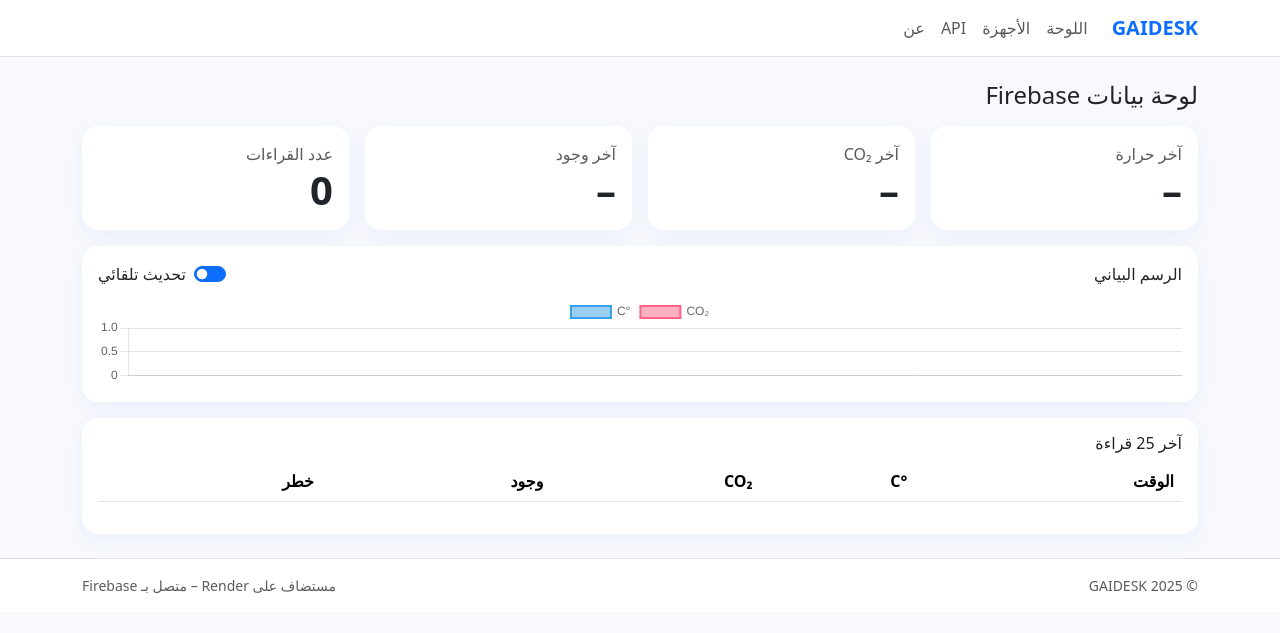
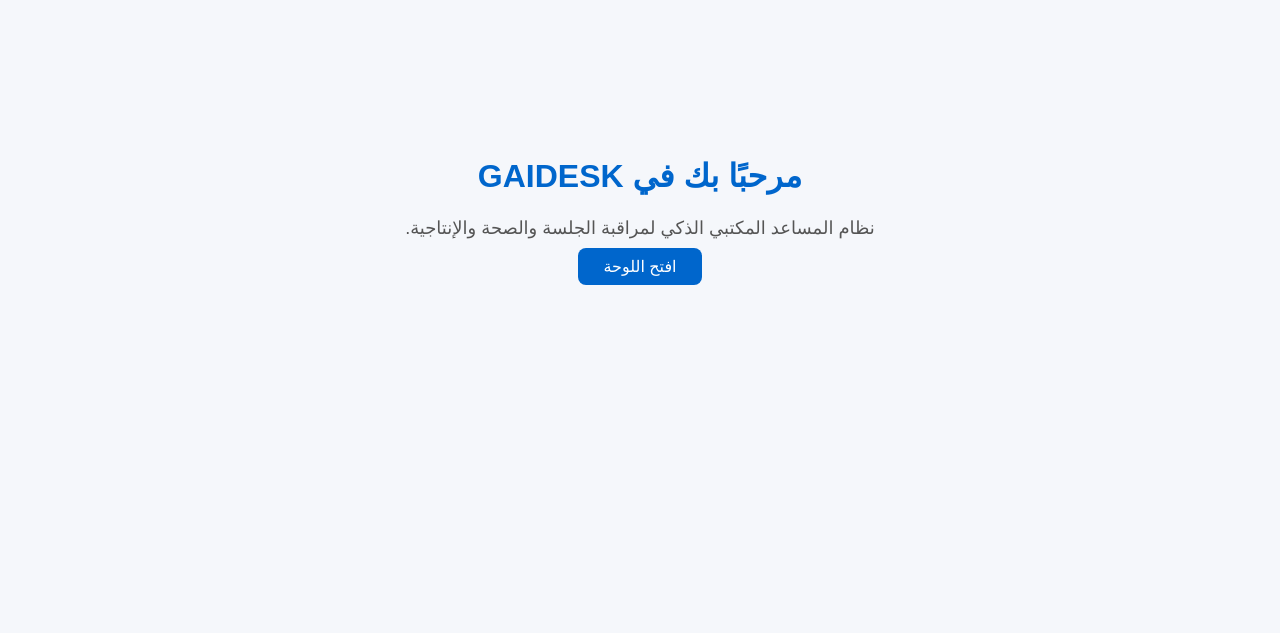
Before and after one commit to Jana05254/gaidesk-site, a Flask app: page /app in a window 1280 px wide. Shown: the top 633 px of the page. Run offline with Flask 3, Linux system fonts and the light colour scheme; data that the repository does not hold is empty; parts of the project's set-up code (start-up, migrations or seed data) failed here and were passed over.

Commit message:
add main index page

```diff
--- a/templates/index.html
+++ b/templates/index.html
@@ -1,38 +1,20 @@
-{% extends "base.html" %}
-{% block content %}
-<h4 class="mb-3">لوحة بيانات Firebase</h4>
-
-<div class="row g-3">
-  <div class="col-12 col-md-3"><div class="card p-3"><div class="text-muted">آخر حرارة</div><div class="display-6 fw-bold" id="m-temp">–</div></div></div>
-  <div class="col-12 col-md-3"><div class="card p-3"><div class="text-muted">آخر CO₂</div><div class="display-6 fw-bold" id="m-co2">–</div></div></div>
-  <div class="col-12 col-md-3"><div class="card p-3"><div class="text-muted">آخر وجود</div><div class="display-6 fw-bold" id="m-presence">–</div></div></div>
-  <div class="col-12 col-md-3"><div class="card p-3"><div class="text-muted">عدد القراءات</div><div class="display-6 fw-bold" id="m-count">0</div></div></div>
-</div>
-
-<div class="card p-3 mt-3">
-  <div class="d-flex justify-content-between align-items-center">
-    <h6 class="mb-0">الرسم البياني</h6>
-    <div class="form-check form-switch">
-      <input class="form-check-input" type="checkbox" id="autoRefresh" checked>
-      <label class="form-check-label" for="autoRefresh">تحديث تلقائي</label>
-    </div>
-  </div>
-  <canvas id="chart" height="90" class="mt-2"></canvas>
-</div>
-
-<div class="card p-3 mt-3">
-  <h6>آخر 25 قراءة</h6>
-  <div class="table-responsive" style="max-height:420px;">
-    <table class="table align-middle">
-      <thead><tr><th>الوقت</th><th>°C</th><th>CO₂</th><th>وجود</th><th>خطر</th></tr></thead>
-      <tbody id="rows"></tbody>
-    </table>
-  </div>
-</div>
-{% endblock %}
-
-{% block scripts %}
-<script>
-  window.DASH_LIMIT = 25;
-</script>
-{% endblock %}
+<!DOCTYPE html>
+<html lang="ar" dir="rtl">
+<head>
+  <meta charset="UTF-8" />
+  <meta name="viewport" content="width=device-width, initial-scale=1.0" />
+  <title>GAIDESK Dashboard</title>
+  <style>
+    body { font-family: 'Tajawal', sans-serif; background:#f5f7fb; text-align:center; padding-top:10%; color:#333; }
+    h1 { color:#0066cc; }
+    p { color:#555; font-size:18px; }
+    a { color:#fff; background:#0066cc; padding:10px 25px; border-radius:8px; text-decoration:none; }
+    a:hover { background:#004b99; }
+  </style>
+</head>
+<body>
+  <h1>مرحبًا بك في GAIDESK</h1>
+  <p>نظام المساعد المكتبي الذكي لمراقبة الجلسة والصحة والإنتاجية.</p>
+  <a href="/app">افتح اللوحة</a>
+</body>
+</html>
```
